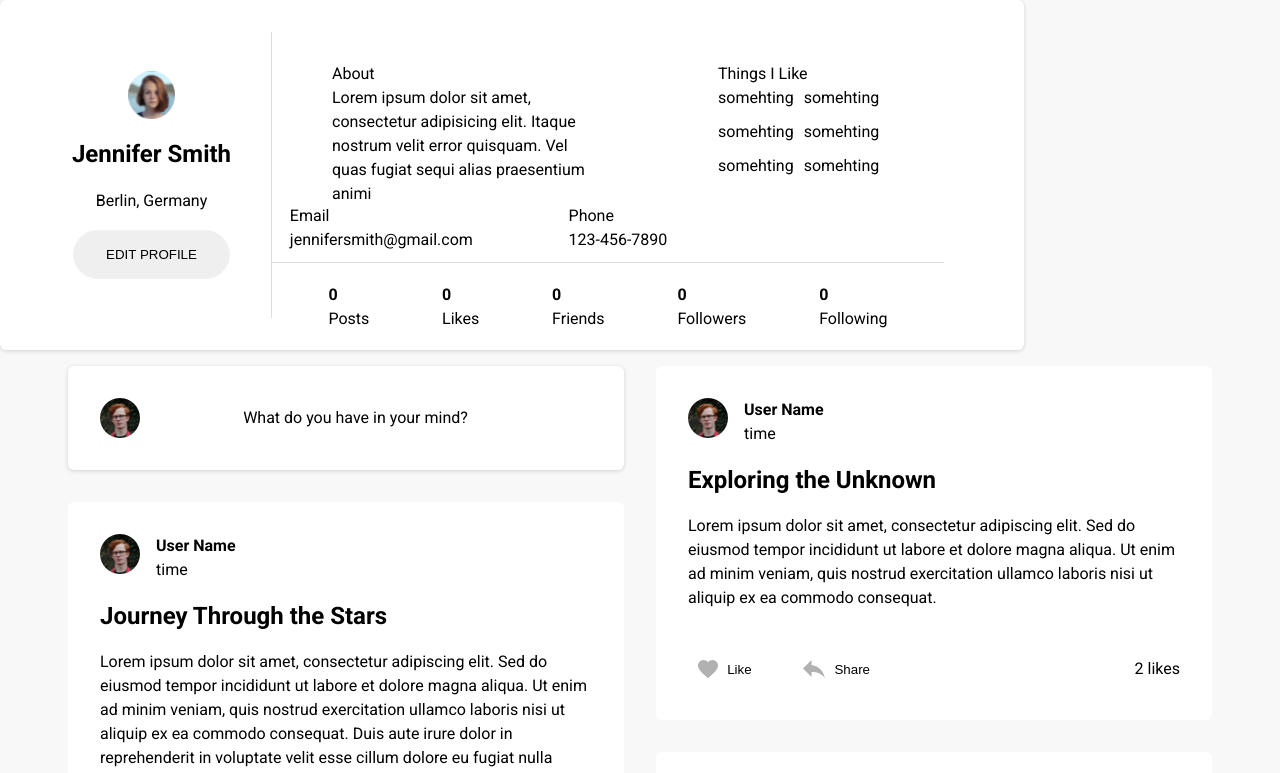
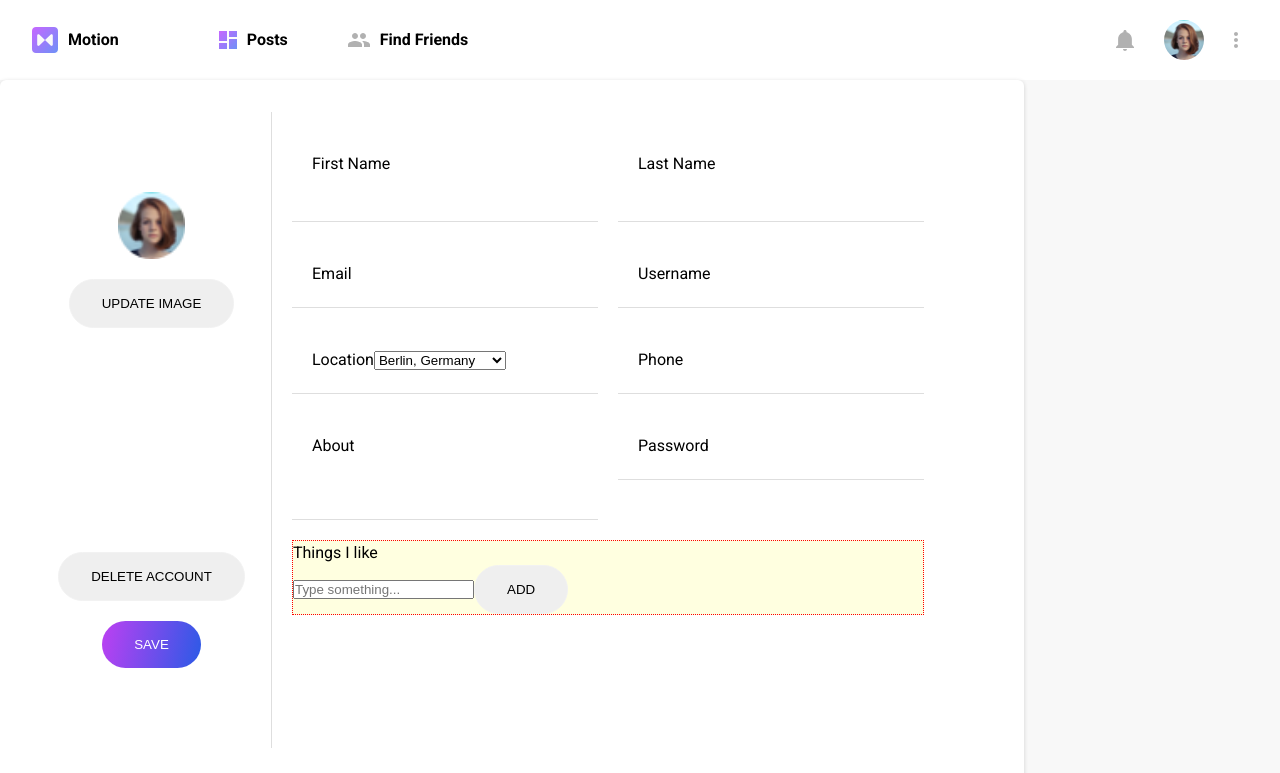
Before and after one commit to imane-bms/Motion, a React (Vite) app: page /user/me/edit in a window 1280 px wide. Shown: the top 773 px of the page. Built offline with nearby package versions, Linux system fonts and the light colour scheme.

Commit message:
Outlet to Layout, some changes in NewPostForm

```diff
--- a/src/components/Posts/NewPostForm/index.jsx
+++ b/src/components/Posts/NewPostForm/index.jsx
@@ -3,7 +3,7 @@ import testUser from "../../../assets/images/users/alber.png";
 import sendButton from "../../../assets/svgs/send_button.svg";
 import { BaseDiv } from "../../../styles";
 
-import { CloseButton, NewPostFormPreviw, Overlay, Popup } from "./styles";
+import { CloseButton, NewPostFormPreviw, Overlay, Popup, PostInputArea } from "./styles";
 
 function NewPostForm() {
   const [isOpen, setIsOpen] = useState(false);
@@ -26,8 +26,10 @@ function NewPostForm() {
           <Popup onClick={(e) => e.stopPropagation()} className="popup">
             <BaseDiv>
               <img src={testUser} alt="testUser" />
-              <p>What do you have in your mind?</p>
+              <PostInputArea name="comment" placeholder="What do you have in your mind?"></PostInputArea>
               <img src={sendButton} alt="send post button" />
+              <input type="file" />
+              <button> send </button>
             </BaseDiv>
             <CloseButton onClick={closePopup} className="close-btn">
               X
--- a/src/components/Posts/NewPostForm/styles.js
+++ b/src/components/Posts/NewPostForm/styles.js
@@ -10,7 +10,6 @@ width: 100%;
 max-height: min-content;
 `
 
-// Стилизованный компонент для фона
 export const Overlay = styled.div`
   position: fixed;
   top: 0;
@@ -23,9 +22,9 @@ export const Overlay = styled.div`
   align-items: center;
 `;
 
-// Стилизованный компонент для попапа
 export const Popup = styled.div`
   min-width: 50%;
+  max-width: 90%;
   background-color: #fff;
   padding: 20px;
   border-radius: 5px;
@@ -33,7 +32,6 @@ export const Popup = styled.div`
   position: relative;
 `;
 
-// Стилизованный компонент для кнопки закрытия
 export const CloseButton = styled.button`
   position: absolute;
   top: -1rem;
@@ -45,3 +43,12 @@ export const CloseButton = styled.button`
 
   cursor: pointer;
 `;
+
+export const PostInputArea = styled.textarea`
+width: 100%;
+min-height: 18rem;
+padding: 1rem;
+border: 1 solid gray;
+
+font-size: 1.5rem;
+`
--- a/src/routes/Layout/index.jsx
+++ b/src/routes/Layout/index.jsx
@@ -6,13 +6,18 @@
 // import Header from "../../components/Header";
 //import NotFound from "../NotFound";
 
-import UserPage from "../UserPage";
+import { Outlet } from "react-router-dom";
+import Header from "../../components/Header";
+// import Feed from "../Feed";
+// import UserPage from "../UserPage";
 
 function Layout() {
   return (
     <>
-      <UserPage />
-      <main>{/* <Main /> */}</main>
+      <Header />
+      <main>
+        <Outlet />
+      </main>
       {/* <Footer /> */}
     </>
   );
```
